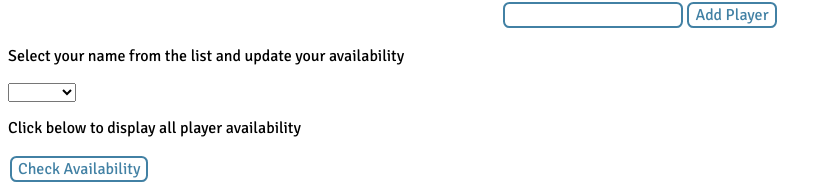
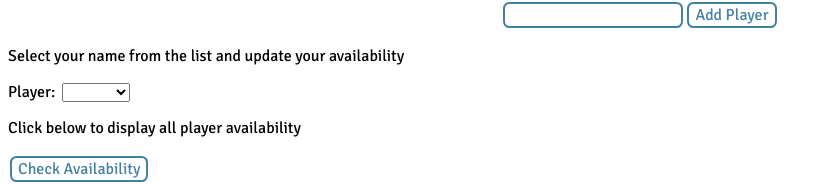
Before and after one commit to KateEHowlett/dandd-scheduler, a Vue app: page / in a window 1280 px wide. Both pictures are taken after typing "Sample" into the empty fields and a click on the button "Add Player". Shown: the part 122-306 px from the top of the page, without its empty margins (0-832 px from the left). Built offline with nearby package versions, Linux system fonts and the light colour scheme.

Commit message:
Add missing labels

```diff
--- a/src/App.vue
+++ b/src/App.vue
@@ -55,12 +55,15 @@ export default {
 
     <div v-if="players.length">
       <p>Select your name from the list and update your availability</p>
-      <select v-model="selected">
-        <option></option>
-        <option v-for="player in players" :key="player.id">
-          {{ player.name }}
-        </option>
-      </select>
+      <p>
+        <label for="player">Player:</label>&nbsp;
+        <select id="player" v-model="selected">
+          <option></option>
+          <option v-for="player in players" :key="player.id">
+            {{ player.name }}
+          </option>
+        </select>
+      </p>
     </div>
 
     <table v-if="activePlayer">
@@ -147,6 +150,7 @@ export default {
             <div :class="{ [availability]: true }">
               <select
                 class="availabilityOptions"
+                :aria-label="`${player.name} - ${day}`"
                 v-model="player.availability[day]"
               >
                 <option value="unknown">Unknown</option>
```
